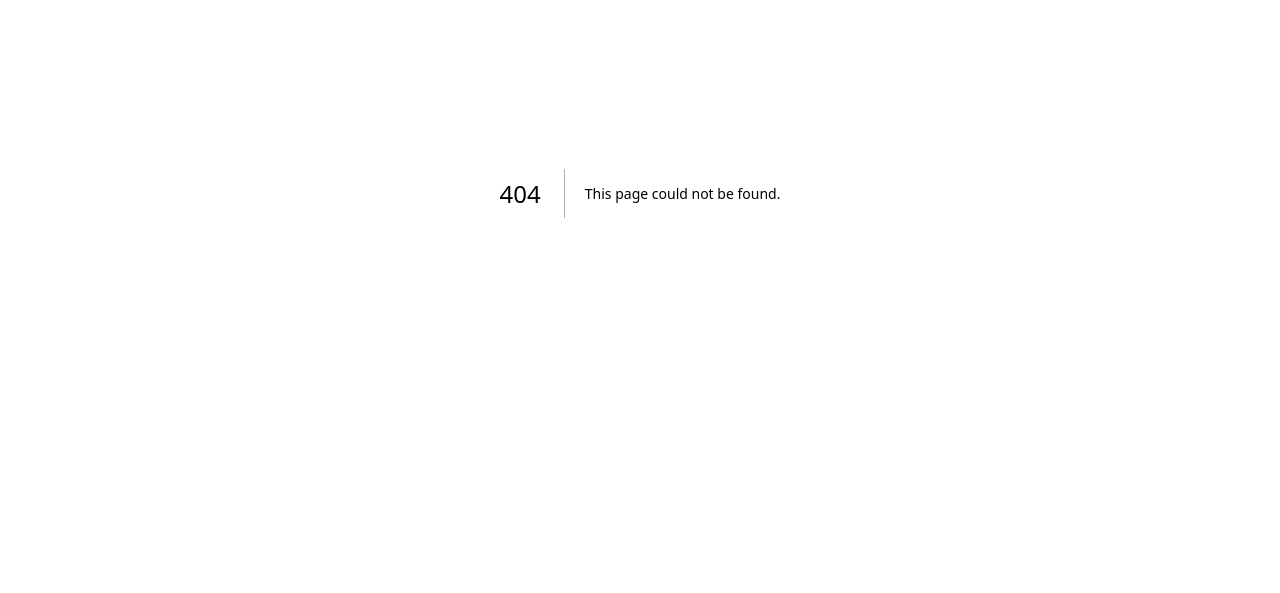
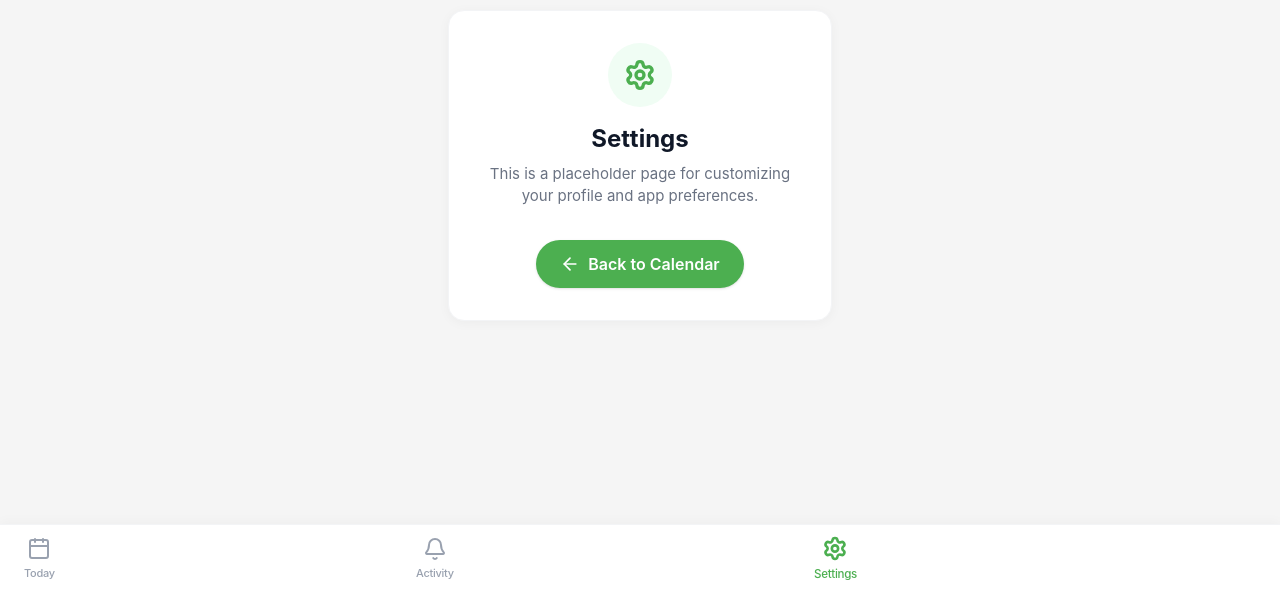
Before and after one commit to lakadeamit220/zooco-reminders, a Next.js app: page /settings in a window 1280 px wide. Before the commit this address had no page. Shown: the part 207-800 px from the top of the page. Built offline with nearby package versions, Linux system fonts and the light colour scheme.

Commit message:
feat: add placeholder pages for activity and settings routes

```diff
--- /dev/null
+++ b/app/activity/page.js
@@ -0,0 +1,29 @@
+import Link from 'next/link';
+import BottomNav from '@/components/layout/BottomNav';
+import { Activity, ArrowLeft } from 'lucide-react';
+
+export default function ActivityPage() {
+  return (
+    <main className="min-h-screen bg-bg-page flex flex-col items-center justify-center p-6 relative pb-20">
+      <div className="bg-white p-8 rounded-2xl shadow-[0_2px_12px_rgba(0,0,0,0.04)] border border-gray-100 flex flex-col items-center text-center max-w-sm w-full">
+        <div className="w-16 h-16 bg-green-50 text-brand-green rounded-full flex items-center justify-center mb-4">
+          <Activity size={32} strokeWidth={2.5} />
+        </div>
+        <h1 className="text-2xl font-bold text-gray-900 mb-2">Activity Feed</h1>
+        <p className="text-[15px] text-gray-500 mb-8">
+          This is a placeholder page for your upcoming activity history and streaks.
+        </p>
+
+        <Link
+          href="/"
+          className="flex items-center space-x-2 bg-brand-green text-white px-6 py-3 rounded-full font-semibold hover:bg-[#3d8c40] transition-colors shadow-sm"
+        >
+          <ArrowLeft size={20} />
+          <span>Back to Calendar</span>
+        </Link>
+      </div>
+
+      <BottomNav />
+    </main>
+  );
+}
--- /dev/null
+++ b/app/settings/page.js
@@ -0,0 +1,29 @@
+import Link from 'next/link';
+import BottomNav from '@/components/layout/BottomNav';
+import { Settings, ArrowLeft } from 'lucide-react';
+
+export default function SettingsPage() {
+  return (
+    <main className="min-h-screen bg-bg-page flex flex-col items-center justify-center p-6 relative pb-20">
+      <div className="bg-white p-8 rounded-2xl shadow-[0_2px_12px_rgba(0,0,0,0.04)] border border-gray-100 flex flex-col items-center text-center max-w-sm w-full">
+        <div className="w-16 h-16 bg-green-50 text-brand-green rounded-full flex items-center justify-center mb-4">
+          <Settings size={32} strokeWidth={2.5} />
+        </div>
+        <h1 className="text-2xl font-bold text-gray-900 mb-2">Settings</h1>
+        <p className="text-[15px] text-gray-500 mb-8">
+          This is a placeholder page for customizing your profile and app preferences.
+        </p>
+
+        <Link
+          href="/"
+          className="flex items-center space-x-2 bg-brand-green text-white px-6 py-3 rounded-full font-semibold hover:bg-[#3d8c40] transition-colors shadow-sm"
+        >
+          <ArrowLeft size={20} />
+          <span>Back to Calendar</span>
+        </Link>
+      </div>
+
+      <BottomNav />
+    </main>
+  );
+}
```
